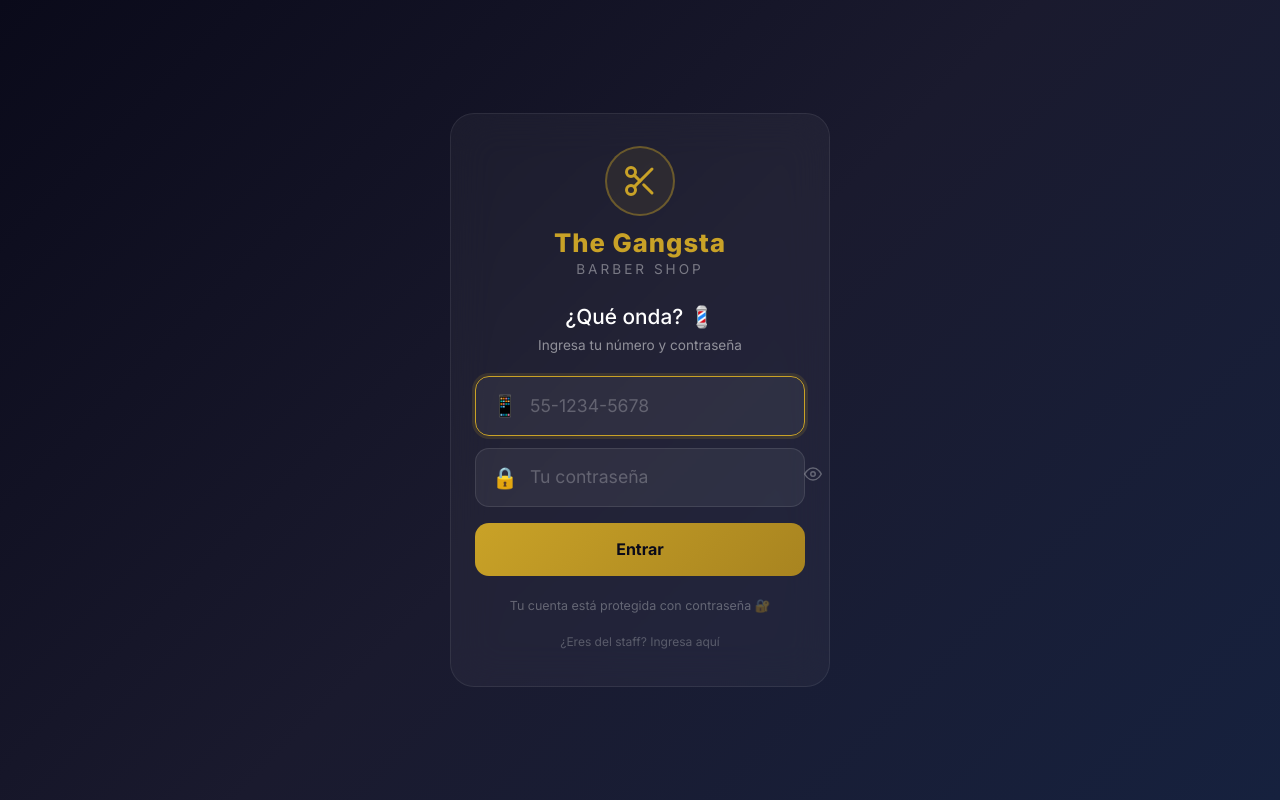
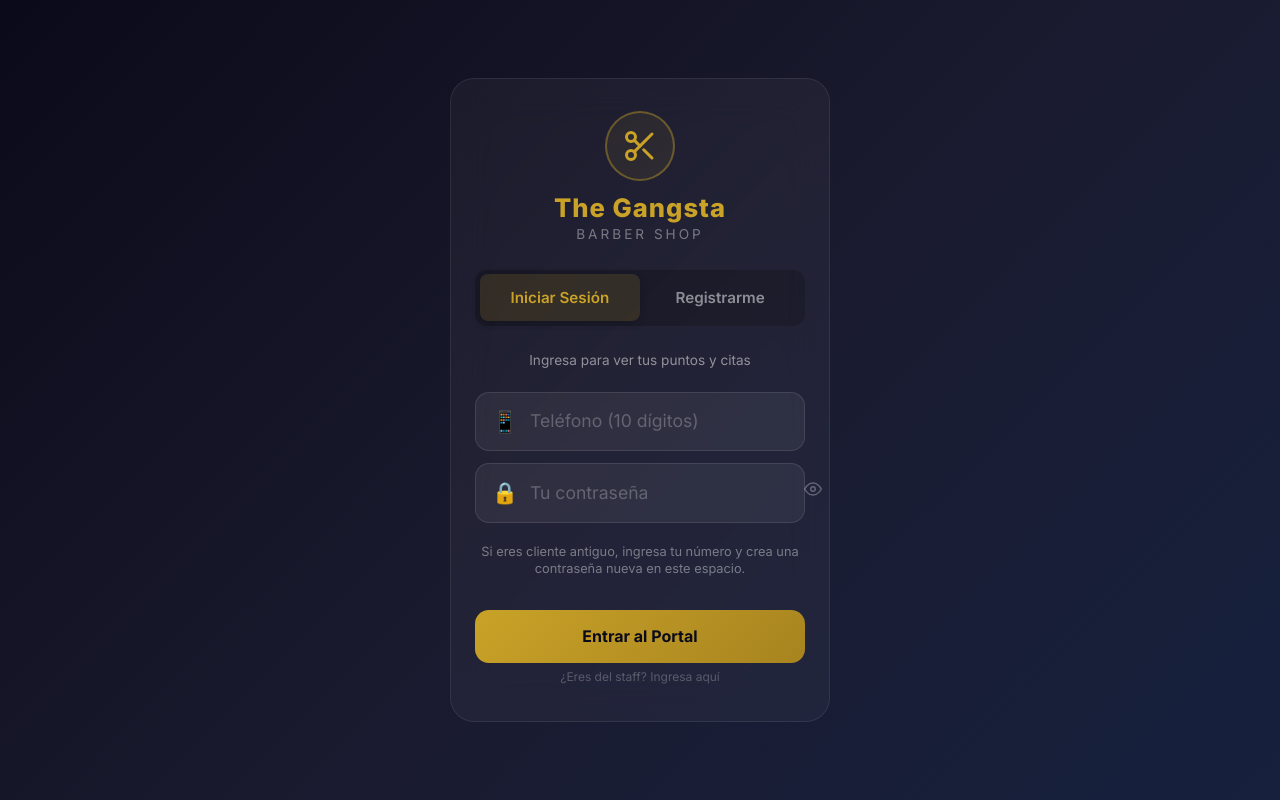
Before and after one commit to FernandoMendoza93/sistemagangsta, a React (Vite) app in the folder client/: page /mi-perfil in a window 1280 px wide. Built offline with nearby package versions, Linux system fonts and the light colour scheme; no server answers.

Commit message:
feat: login cliente con tabs, citas de barbero, e intervalos 1h

```diff
--- a/client/src/pages/ClienteLoginPage.css
+++ b/client/src/pages/ClienteLoginPage.css
@@ -25,6 +25,42 @@
 /* --- Logo --- */
 .cliente-login-logo {
     margin-bottom: 1.5rem;
+}
+
+/* --- Tabs --- */
+.cliente-tabs {
+    display: flex;
+    background: rgba(0, 0, 0, 0.2);
+    border-radius: 12px;
+    padding: 0.3rem;
+    margin-bottom: 1.5rem;
+}
+
+.cliente-tab {
+    flex: 1;
+    background: transparent;
+    border: none;
+    color: rgba(255, 255, 255, 0.5);
+    padding: 0.7rem;
+    border-radius: 8px;
+    font-size: 0.95rem;
+    font-weight: 600;
+    cursor: pointer;
+    transition: all 0.3s ease;
+}
+
+.cliente-tab.active {
+    background: rgba(201, 162, 39, 0.15);
+    color: #c9a227;
+    box-shadow: 0 2px 8px rgba(0, 0, 0, 0.2);
+}
+
+.login-hint {
+    font-size: 0.8rem;
+    color: rgba(255, 255, 255, 0.4);
+    margin: 0.5rem 0 1rem;
+    line-height: 1.4;
+    text-align: center;
 }
 
 .logo-ring {
--- a/client/src/pages/ClienteLoginPage.jsx
+++ b/client/src/pages/ClienteLoginPage.jsx
@@ -5,11 +5,11 @@ import Icon from '../components/Icon';
 import './ClienteLoginPage.css';
 
 export default function ClienteLoginPage() {
+    const [activeTab, setActiveTab] = useState('login'); // 'login' | 'register'
     const [telefono, setTelefono] = useState('');
     const [nombre, setNombre] = useState('');
     const [password, setPassword] = useState('');
     const [showPassword, setShowPassword] = useState(false);
-    const [step, setStep] = useState('phone'); // 'phone' | 'register' | 'setPassword'
     const [error, setError] = useState('');
     const [loading, setLoading] = useState(false);
     const { loginCliente, user } = useAuth();
@@ -43,20 +43,19 @@ export default function ClienteLoginPage() {
         try {
             await loginCliente(
                 digits,
-                step === 'register' ? nombre : undefined,
-                password || undefined
+                activeTab === 'register' ? nombre : undefined,
+                password
             );
             navigate('/mi-perfil/portal');
         } catch (err) {
             const data = err.response?.data;
             if (data?.needsRegistration) {
-                setStep('register');
-                setPassword('');
-                setError('');
-            } else if (data?.needsPassword) {
-                setStep('setPassword');
-                setPassword('');
-                setError('');
+                if (activeTab === 'login') {
+                    setError('No encontramos tu cuenta. Por favor regístrate primero.');
+                    setActiveTab('register');
+                } else {
+                    setError(data?.error || 'Error de conexión');
+                }
             } else {
                 setError(data?.error || 'Error de conexión');
             }
@@ -64,24 +63,6 @@ export default function ClienteLoginPage() {
             setLoading(false);
         }
     }
-
-    const titles = {
-        phone: '¿Qué onda? 💈',
-        register: '¡Bienvenido!',
-        setPassword: '🔒 Protege tu cuenta'
-    };
-
-    const subtitles = {
-        phone: 'Ingresa tu número y contraseña',
-        register: 'Regístrate para activar tu tarjeta',
-        setPassword: 'Crea una contraseña para tu cuenta'
-    };
-
-    const buttonLabels = {
-        phone: 'Entrar',
-        register: '¡Crear Mi Cuenta!',
-        setPassword: 'Guardar Contraseña'
-    };
 
     return (
         <div className="cliente-login-page">
@@ -95,10 +76,29 @@ export default function ClienteLoginPage() {
                     <p className="tagline">Barber Shop</p>
                 </div>
 
+                {/* Tabs */}
+                <div className="cliente-tabs">
+                    <button
+                        className={`cliente-tab ${activeTab === 'login' ? 'active' : ''}`}
+                        onClick={() => { setActiveTab('login'); setError(''); }}
+                    >
+                        Iniciar Sesión
+                    </button>
+                    <button
+                        className={`cliente-tab ${activeTab === 'register' ? 'active' : ''}`}
+                        onClick={() => { setActiveTab('register'); setError(''); }}
+                    >
+                        Registrarme
+                    </button>
+                </div>
+
                 {/* Welcome */}
                 <div className="cliente-login-welcome">
-                    <h2>{titles[step]}</h2>
-                    <p>{subtitles[step]}</p>
+                    {activeTab === 'login' ? (
+                        <p>Ingresa para ver tus puntos y citas</p>
+                    ) : (
+                        <p>Regístrate para activar tu tarjeta de lealtad</p>
+                    )}
                 </div>
 
                 {/* Error */}
@@ -111,49 +111,45 @@ export default function ClienteLoginPage() {
 
                 {/* Form */}
                 <form onSubmit={handleSubmit} className="cliente-login-form">
+                    {/* Name Input (only for new registration) */}
+                    {activeTab === 'register' && (
+                        <div className="cliente-input-group slide-in">
+                            <div className="cliente-input-icon">👤</div>
+                            <input
+                                type="text"
+                                className="cliente-input"
+                                placeholder="Tu nombre y apellido"
+                                value={nombre}
+                                onChange={(e) => setNombre(e.target.value)}
+                                required={activeTab === 'register'}
+                            />
+                        </div>
+                    )}
+
                     {/* Phone Input */}
                     <div className="cliente-input-group">
                         <div className="cliente-input-icon">📱</div>
                         <input
                             type="tel"
                             className="cliente-input"
-                            placeholder="55-1234-5678"
+                            placeholder="Teléfono (10 dígitos)"
                             value={telefono}
                             onChange={(e) => setTelefono(formatPhone(e.target.value))}
                             required
-                            autoFocus={step === 'phone'}
                             inputMode="numeric"
-                            disabled={step !== 'phone'}
                         />
                     </div>
 
-                    {/* Name Input (only for new registration) */}
-                    {step === 'register' && (
-                        <div className="cliente-input-group slide-in">
-                            <div className="cliente-input-icon">👤</div>
-                            <input
-                                type="text"
-                                className="cliente-input"
-                                placeholder="Tu nombre"
-                                value={nombre}
-                                onChange={(e) => setNombre(e.target.value)}
-                                required
-                                autoFocus
-                            />
-                        </div>
-                    )}
-
                     {/* Password Input */}
-                    <div className="cliente-input-group slide-in">
+                    <div className="cliente-input-group">
                         <div className="cliente-input-icon">🔒</div>
                         <input
                             type={showPassword ? 'text' : 'password'}
                             className="cliente-input"
-                            placeholder={step === 'register' || step === 'setPassword' ? 'Crea una contraseña' : 'Tu contraseña'}
+                            placeholder={activeTab === 'register' ? 'Crea una contraseña' : 'Tu contraseña'}
                             value={password}
                             onChange={(e) => setPassword(e.target.value)}
                             required
-                            autoFocus={step === 'setPassword'}
                             minLength={4}
                         />
                         <button
@@ -166,6 +162,12 @@ export default function ClienteLoginPage() {
                         </button>
                     </div>
 
+                    {activeTab === 'login' && (
+                        <p className="login-hint">
+                            Si eres cliente antiguo, ingresa tu número y crea una contraseña nueva en este espacio.
+                        </p>
+                    )}
+
                     {/* Submit */}
                     <button
                         type="submit"
@@ -175,26 +177,10 @@ export default function ClienteLoginPage() {
                         {loading ? (
                             <div className="cliente-spinner"></div>
                         ) : (
-                            buttonLabels[step]
+                            activeTab === 'login' ? 'Entrar al Portal' : 'Crear Mi Cuenta'
                         )}
                     </button>
-
-                    {/* Back button if on register/setPassword step */}
-                    {step !== 'phone' && (
-                        <button
-                            type="button"
-                            className="cliente-back-btn"
-                            onClick={() => { setStep('phone'); setPassword(''); setError(''); }}
-                        >
-                            ← Cambiar número
-                        </button>
-                    )}
                 </form>
-
-                {/* Footer */}
-                <p className="cliente-login-footer">
-                    Tu cuenta está protegida con contraseña 🔐
-                </p>
 
                 {/* Staff Login Link */}
                 <a href="/login" className="staff-login-link" onClick={(e) => {
--- a/client/src/pages/ClientePortalPage.jsx
+++ b/client/src/pages/ClientePortalPage.jsx
@@ -94,10 +94,10 @@ export default function ClientePortalPage() {
     }
 
     const horasDisponibles = [
-        '09:00', '09:30', '10:00', '10:30', '11:00', '11:30',
-        '12:00', '12:30', '13:00', '13:30', '14:00', '14:30',
-        '15:00', '15:30', '16:00', '16:30', '17:00', '17:30',
-        '18:00', '18:30', '19:00', '19:30', '20:00'
+        '09:00', '10:00', '11:00',
+        '12:00', '13:00', '14:00',
+        '15:00', '16:00', '17:00',
+        '18:00', '19:00', '20:00'
     ];
 
     if (loading) {
```
Also changed, not shown: 1 other file (tests, documents, lock files or other folders).
